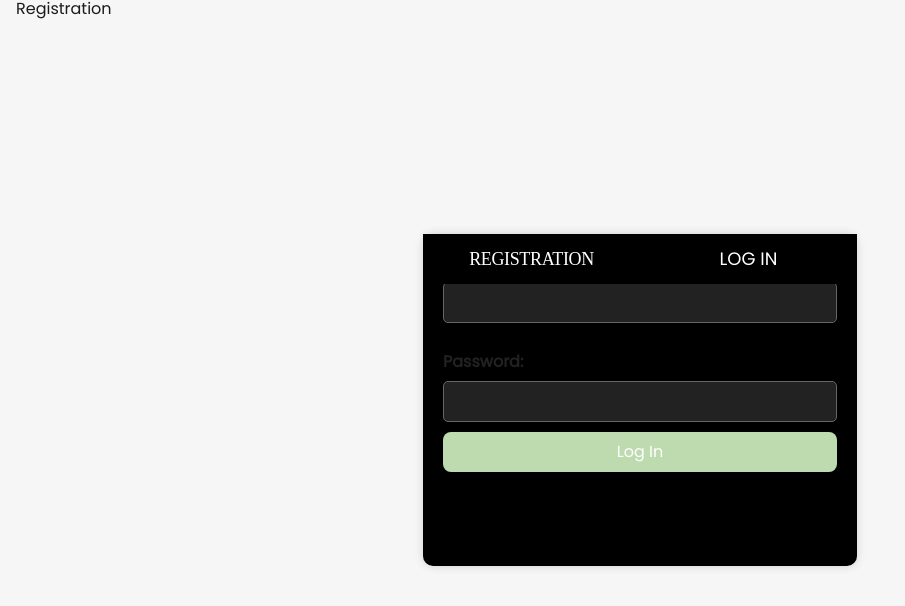
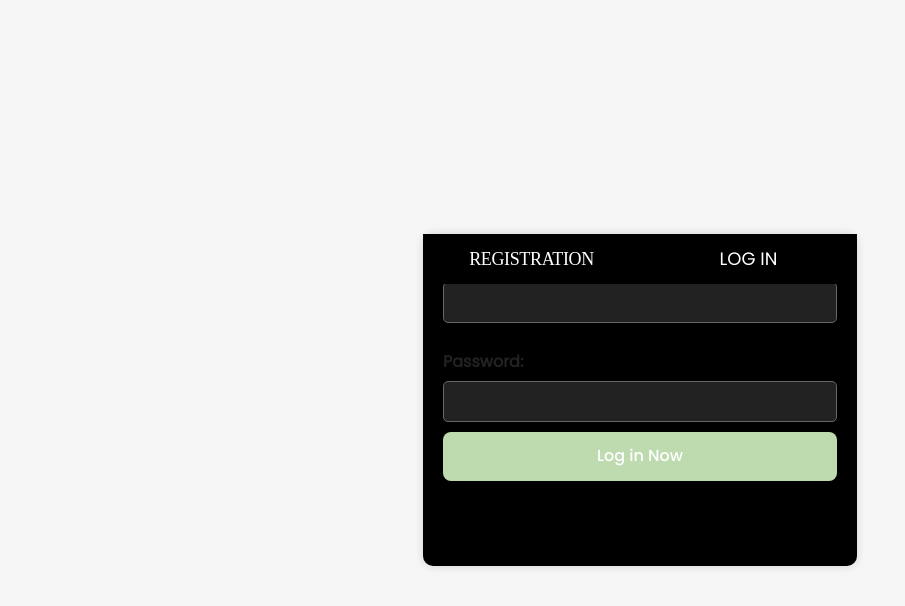
Before and after one commit to VPresich/react-task-pro, a React (Vite) app: page /auth/login in a window 1280 px wide. Shown: the top 606 px of the page, without its empty margins (0-905 px from the left). Built offline with nearby package versions, Linux system fonts and the light colour scheme.

Commit message:
update button

```diff
--- a/src/components/LoginForm/LoginForm.jsx
+++ b/src/components/LoginForm/LoginForm.jsx
@@ -2,13 +2,9 @@ import { useDispatch } from 'react-redux';
 import { logIn } from '../../redux/auth/operations';
 import { Formik, Form } from 'formik';
 import FormField from '../FormField/FormField';
-import CustomButton from '../CustomButton/CustomButton';
-import {
-  INITIAL_LOGIN,
-  CAPTION_LOGIN,
-  LABEL_EMAIL,
-  LABEL_PASSWORD,
-} from './constants';
+
+import Button from '../UI/Button/Button';
+import { INITIAL_LOGIN, LABEL_EMAIL, LABEL_PASSWORD } from './constants';
 import { feedbackSchema } from './feedback-schema';
 import { errNotify, successNotify } from '../../notification/notification';
 import { ERR_LOGIN, SUCCESS_LOGIN } from '../../notification/constants';
@@ -55,9 +51,14 @@ export default function LoginForm() {
             </FormField>
           </div>
 
-          <CustomButton className={css.button} type="submit">
-            {CAPTION_LOGIN}
-          </CustomButton>
+          <Button
+            text="Log in Now"
+            big={false}
+            type="submit"
+            onClick={() => {
+              console.log('clicked');
+            }}
+          />
         </Form>
       </Formik>
     </div>
--- a/src/pages/AuthPage/AuthPage.jsx
+++ b/src/pages/AuthPage/AuthPage.jsx
@@ -15,9 +15,7 @@ export default function AuthPage() {
       <Link
         to={`/auth/${isRegister ? 'login' : 'register'}`}
         className={css.button}
-      >
-        {isRegister ? 'LogIn' : 'Registration'}
-      </Link>
+      ></Link>
     </div>
   );
 }
```
